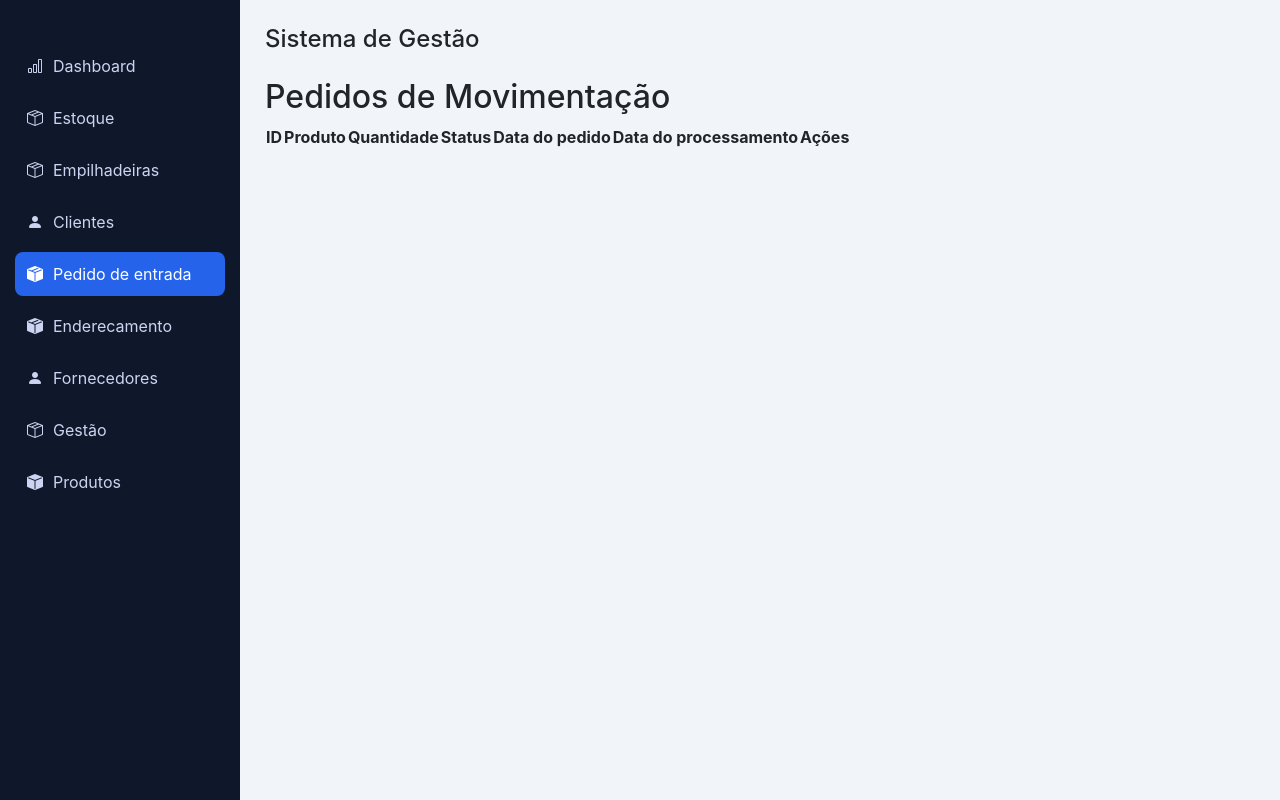
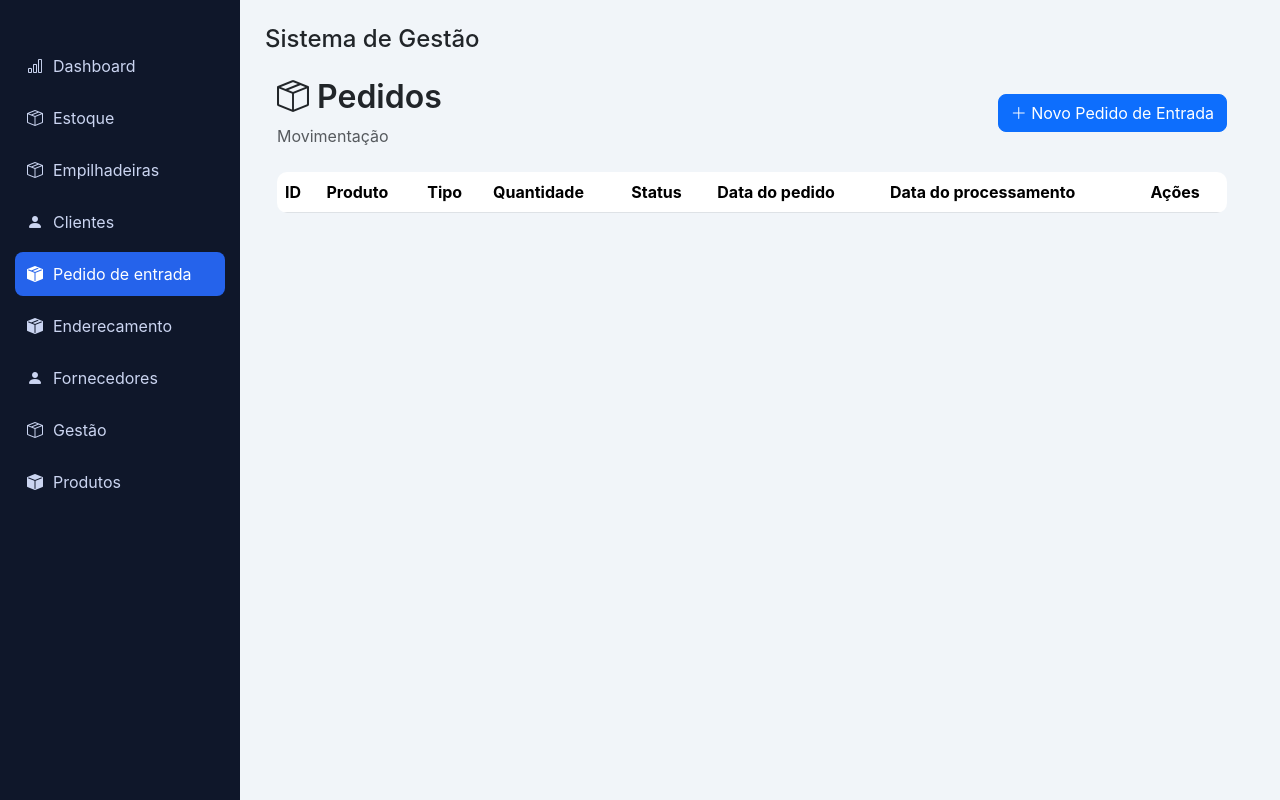
Before and after one commit to voituregestaodeestoque/projeto_voiture, a Flask app: page /pedidoentrada in a window 1280 px wide. Run offline with Flask 3, Linux system fonts and the light colour scheme; data that the repository does not hold is empty.

Commit message:
atualização

```diff
--- a/app.py
+++ b/app.py
@@ -1,5 +1,5 @@
 
-# Editado por Júlia em 19/05/2026
+# Editado por Clairnha em 28/05/2026
 
 from flask import Flask, render_template, request, redirect, url_for, flash
 from models.funcionario import Funcionario
@@ -715,7 +715,7 @@ def adicionar_item_entrada(pedido_entrada_id):
     quantidade = int(request.form.get("quantidade", 0) or 0)
 
     mensagem = Detalhe_entrada.adicionar_item(
-        pedido_id=pedido_entrada_id,
+        pedido_entrada_id=pedido_entrada_id,
         produto_id=produto_id,
         quantidade=quantidade
     )
@@ -789,16 +789,17 @@ def nova_entrada():
         except Exception:
             flash("Erro ao criar pedido de entrada.")
             return render_template(
-                "pedidoentrada.html",
+                "formulario_pedidoentrada.html",
                 pedidos=Pedido_entrada.find_all_ordered(),
-                produto=Produto.find_all()
-
+                produto=Produto.find_all(),
+                fornecedores = Fornecedor.find_all()
             )
 
     return render_template(
         "formulario_pedidoentrada.html",
         pedido=None,
-        produto=Produto.find_all()
+        produto=Produto.find_all(),
+        fornecedores = Fornecedor.find_all()
     )
 '''Estoque'''
 
--- a/models/pedido_entrada.py
+++ b/models/pedido_entrada.py
@@ -54,7 +54,17 @@ class Pedido_entrada(CrudBase):
         cursor = conexao.cursor(dictionary=True)
 
         try:
-            sql = "SELECT * FROM pedido_entrada"
+            sql = """SELECT
+                    p.id,
+                    p.status_pedido_entrada,
+                    p.fornecedor_id,
+                    MAX(m.datahora_movimentacao_entrada) AS data_processamento
+                FROM pedido_entrada p
+                LEFT JOIN detalhe_entrada de ON p.id = de.pedido_entrada_id
+                LEFT JOIN movimentacao_entrada m ON de.id = m.detalhe_entrada_id
+                    AND de.pedido_entrada_id = m.detalhe_entrada_pedido_entrada_id
+                GROUP BY p.id, p.status_pedido_entrada, p.fornecedor_id
+                ORDER BY p.id DESC"""
             cursor.execute(sql)
             return cursor.fetchall()
         finally:
--- a/templates/detalhes_entrada.html
+++ b/templates/detalhes_entrada.html
@@ -44,7 +44,7 @@
     <tr>
         <td>{{ item.id }}</td>
         <td>{{ item.produto }}</td>
-        <td>{{ item.detalhe_entrada_quantidade }}</td>
+        <td>{{ item.detalhe_entrada_quantidade or item.produto_id}}</td>
         <td>
             {% if pedido.status == 'ABERTO' %}
                 <a href="{{ url_for('remover_item_entrada', detalhe_entrada_id=item.id, pedido_entrada_id=pedido.id) }}">Remover</a>
--- a/templates/pedidoentrada.html
+++ b/templates/pedidoentrada.html
@@ -1,12 +1,27 @@
 {% extends 'base.html' %}
 
 {% block conteudo %}
-<h2>Pedidos de Movimentação</h2>
 
-<table>
+<div class="container-fluid">
+    <div class="d-flex justify-content-between align-items-center mb-4">
+        <div>
+            <h2 class="titulo-pagina">
+                <i class="bi bi-box-seam"></i> Pedidos
+            </h2>
+            <p class="text-muted mb-0">Movimentação</p>
+        </div>
+
+        <a href="{{ url_for('nova_entrada') }}" class="btn btn-primary">
+            <i class="bi bi-plus-lg"></i> Novo Pedido de Entrada
+        </a>
+    </div>
+
+    <div class="table-responsive">
+        <table id="tabela-movimentacao" class="table table-hover align-middle">
             <tr>
                 <th>ID</th>
                 <th>Produto</th>
+                <th>Tipo</th>
                 <th>Quantidade</th>
                 <th>Status</th>
                 <th>Data do pedido</th>
@@ -17,7 +32,8 @@
             {% for pedido in pedidos %}
             <tr>
                 <td>{{ pedido.id }}</td>
-        <td>{{ pedido.produto_nome }}</td>
+                <td>{{ pedido.produto }}</td>
+                <td>{{ pedido.tipo }}</td>
                 <td>{{ pedido.quantidade }}</td>
                 <td>{{ pedido.status_pedido_entrada }}</td>
                 <td>{{ pedido.observacao }}</td>
@@ -34,4 +50,6 @@
             </tr>
             {% endfor %}
         </table>
+    </div>
+</div>
 {% endblock %}
```
Also changed, not shown: templates/formulario_pedidoentrada.html (+6 -12 lines). Lines whose indentation alone changed are shown as unchanged.
